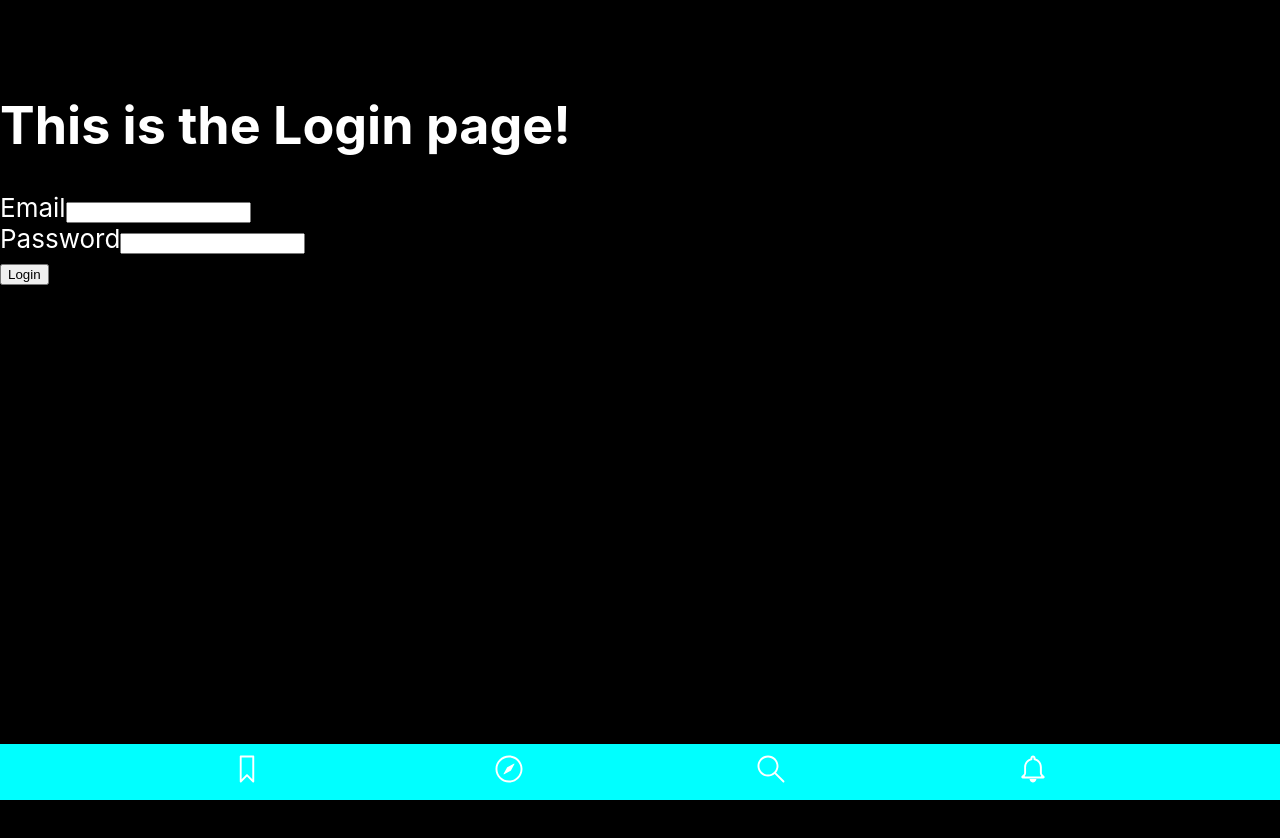
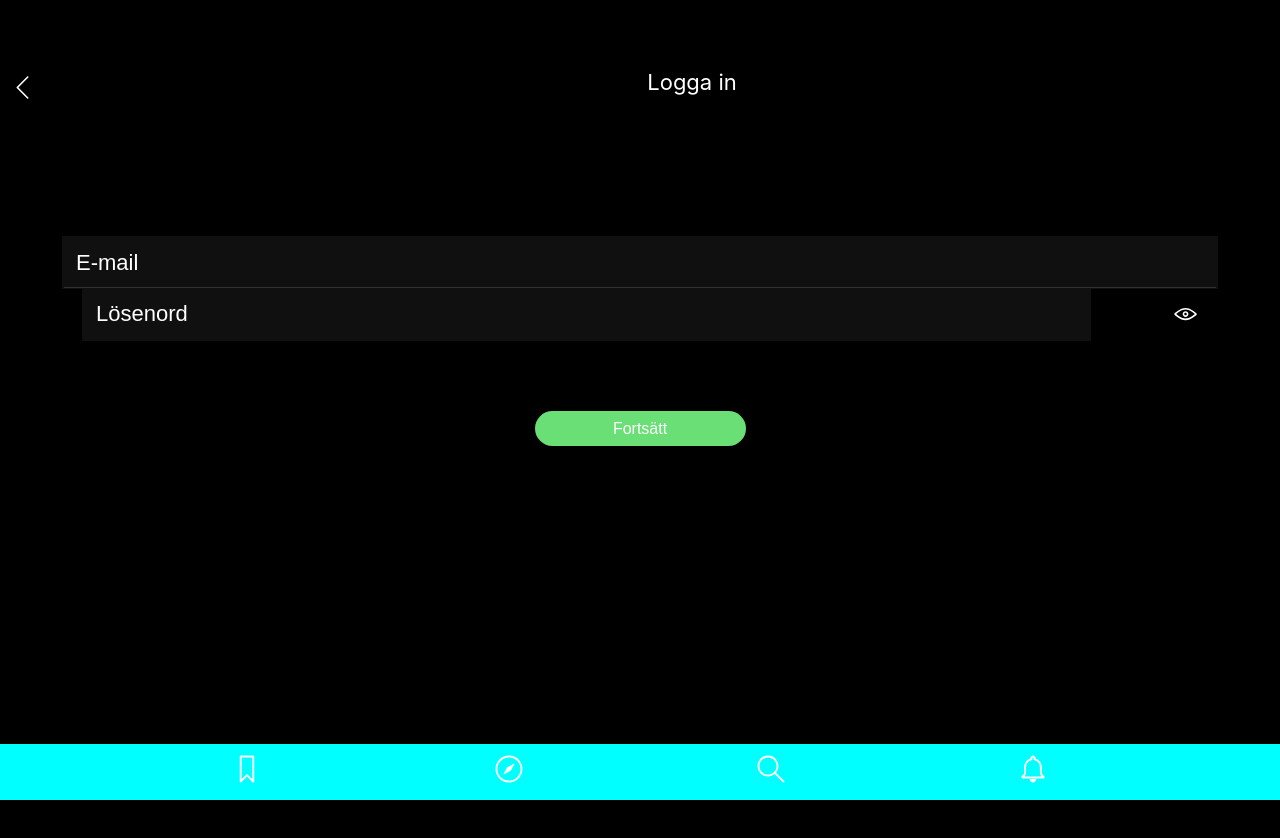
Before and after one commit to erikarvidsson/KA-project2, a React (Create React App) app: page /Login in a window 1280 px wide. Shown: the top 838 px of the page. Built offline with nearby package versions, Linux system fonts and the light colour scheme.

Commit message:
Fixed css for login page

```diff
--- a/src/components/LoginForm/index.js
+++ b/src/components/LoginForm/index.js
@@ -1,6 +1,82 @@
 import React from 'react';
 import styled from 'styled-components';
 import UseLoginForm from '../UseLoginForm';
+import { Header, P, H2, H3 } from '../typo';
+import Line from '../Line';
+
+const FormStyled = styled.form `
+    width: 100vw;
+    display: flex;
+    /* justify-content: center; */
+    flex-direction: column;
+    align-items: center;
+    margin-top: 121px;
+`
+
+const DivStyled = styled.div `
+    height: 51px;
+    width: 100vw;
+    display: flex;
+    justify-content: center;
+`
+
+const DivPasswordStyled = styled.div `
+    height: 51px;
+    width: 100vw;
+    display: flex;
+    justify-content: space-evenly;
+    align-items: center;
+`
+
+const InputStyled = styled.input `
+    height: 100%;
+    width: 90vw;
+    background-color: #101010;
+    border: 0;
+    outline: none;
+    font-size: 22px;
+    color: #FFF;
+    ::placeholder{
+        padding-left: 12px;
+        font-size: 22px;
+        color: #FFF;
+    }
+`
+
+const PasswordStyled = styled.input `
+    height: 100%;
+    width: 78.5vw;
+    background-color: #101010;
+    border: 0;
+    outline: none;
+    font-size: 22px;
+    color: #FFF;
+    margin-top: 1px;
+    ::placeholder{
+        padding-left: 12px;
+        font-size: 22px;
+        color: #FFF;
+    }
+`
+
+const ButtonStyled = styled.button `
+    height: 35px;
+    width: 211px;
+    background-color: #69DF75;
+    border: 0;
+    border-radius: 17.5px;
+    display: flex;
+    justify-content: center;
+    flex-direction: column;
+    align-items: center;
+    margin-top: 72px;
+`
+
+const ImgStyled = styled.img `
+    height: 25px;
+    width: 25px;
+    margin: 0;
+`
 
 const LoginForm = (props) => {
     const { values, handleChange, handleSubmit } = UseLoginForm(login);
@@ -8,17 +84,17 @@ const LoginForm = (props) => {
     }
 
     return (
-        <form onSubmit={handleSubmit}>
-            <div>
-                <label>Email</label>
-                <input type='email' name='email' onChange={handleChange} value={values.email}></input>
-            </div>
-            <div>
-                <label>Password</label>
-                <input type='password' name='password' onChange={handleChange} value={values.password}></input>
-            </div>
-            <button type='submit'>Login</button>
-        </form>
+        <FormStyled onSubmit={handleSubmit}>
+            <DivStyled>
+                <InputStyled type='email' name='email' placeholder='E-mail' onChange={handleChange} value={values.email}></InputStyled>
+            </DivStyled>
+            <Line />
+            <DivPasswordStyled>
+                <PasswordStyled type='password' name='password' placeholder='Lösenord' onChange={handleChange} value={values.password}></PasswordStyled>
+                <ImgStyled  src='assets/icons/visible.svg'/>
+            </DivPasswordStyled>
+            <ButtonStyled  type='submit'><P text='Fortsätt' textAlign='center'/></ButtonStyled >
+        </FormStyled>
     )
 };
 export default LoginForm;
--- a/src/components/SignupForm/index.js
+++ b/src/components/SignupForm/index.js
@@ -11,12 +11,14 @@ const FormStyled = styled.form`
     align-items: center;
     margin-top: 121px;
 `
+
 const DivStyled = styled.div`
     height: 51px;
     width: 100vw;
     display: flex;
     justify-content: center;
 `
+
 const DivPasswordStyled = styled.div `
     height: 51px;
     width: 100vw;
@@ -39,6 +41,7 @@ const InputStyled = styled.input`
         color: #FFF;
     }
 `
+
 const PasswordStyled = styled.input `
     height: 100%;
     width: 78.5vw;
@@ -47,6 +50,7 @@ const PasswordStyled = styled.input `
     outline: none;
     font-size: 22px;
     color: #FFF;
+    margin-top: 1px;
     ::placeholder{
         padding-left: 12px;
         font-size: 22px;
--- a/src/view/login.js
+++ b/src/view/login.js
@@ -1,12 +1,33 @@
 import React from "react";
+import styled from 'styled-components';
 import Layout from "../components/Layout";
 import LoginForm from "../components/LoginForm";
+import { Header, P, H2, H3 } from '../components/typo';
 
-const Login = () => {
+
+const DivStyled = styled.div `
+    width: 100vw;
+    height: 56px;
+    display: flex;
+    justify-content: space-between;
+    align-items: center;
+    margin: 0;
+`
+
+const BackIconStyled = styled.img `
+    height: 25px;
+    width: 25px;
+    margin-left: 10px;
+`
+
+const Login = (props) => {
   return (
     <div>
       <Layout>
-        <h1> This is the Login page! </h1>
+        <DivStyled>
+            <BackIconStyled src='assets/icons/left-arrow.svg' onClick={() => props.history.goBack(props)}/>
+            <H3 text='Logga in' textAlign='center'/>
+        </DivStyled>
         <LoginForm />
       </Layout>
     </div>
```
